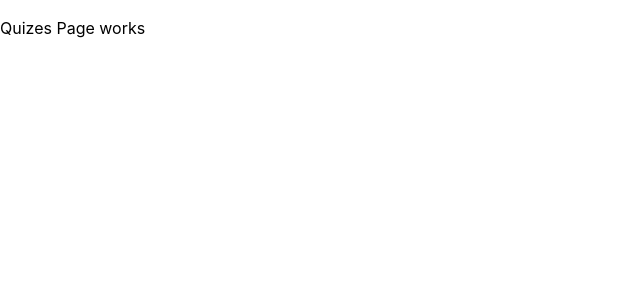
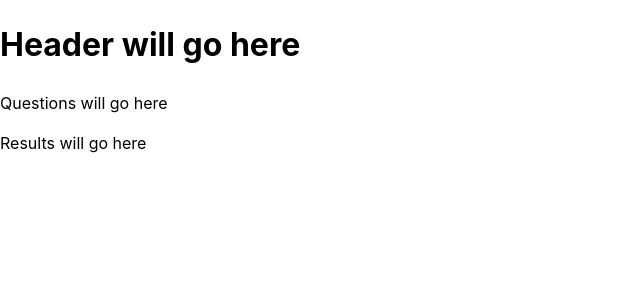
Before and after one commit to Paulvitalis200/quiz-react, a React (Vite) app: page /quiz/1 in a window 1280 px wide. Shown: the top 300 px of the page, without its empty margins (0-640 px from the left). Built offline with nearby package versions, Linux system fonts and the light colour scheme.

Commit message:
Add individual Quiz page components

```diff
--- /dev/null
+++ b/src/components/Question.tsx
@@ -0,0 +1,9 @@
+function Question() {
+  return (
+    <>
+      <p>Questions will go here</p>
+    </>
+  );
+}
+
+export default Question;
--- a/src/components/Quiz.tsx
+++ b/src/components/QuizCard.tsx
@@ -5,17 +5,17 @@ interface Props {
   quiz: QuizInterface;
 }
 
-function Quiz({ quiz }: Props) {
+function QuizCard({ quiz }: Props) {
   return (
-    <QuizCard>
+    <Card>
       <QuizImage src={quiz.img}></QuizImage>
       <QuizText>{quiz.name}</QuizText>
       <QuizText>{quiz.questions.length} questions</QuizText>
-    </QuizCard>
+    </Card>
   );
 }
 
-const QuizCard = styled.div`
+const Card = styled.div`
   width: 300px;
   min-height: 200px;
   background: #fff;
@@ -44,4 +44,4 @@ const QuizText = styled.p`
     font-weight: 700;
   }
 `;
-export default Quiz;
+export default QuizCard;
--- /dev/null
+++ b/src/components/QuizHeader.tsx
@@ -0,0 +1,9 @@
+function QuizHeader() {
+  return (
+    <>
+      <h1>Header will go here</h1>
+    </>
+  );
+}
+
+export default QuizHeader;
--- /dev/null
+++ b/src/components/Results.tsx
@@ -0,0 +1,9 @@
+function Results() {
+  return (
+    <>
+      <p>Results will go here</p>
+    </>
+  );
+}
+
+export default Results;
--- a/src/pages/HomePage.tsx
+++ b/src/pages/HomePage.tsx
@@ -2,7 +2,7 @@ import { useState } from "react";
 import { QuizInterface } from "../models/quiz";
 import styled from "styled-components";
 import data from "../data/quizes.json";
-import Quiz from "../components/Quiz";
+import QuizCard from "../components/QuizCard";
 
 function HomePage() {
   const [quizes, setQuizes] = useState<QuizInterface[] | null>(data);
@@ -24,7 +24,7 @@ function HomePage() {
         <QuizContainer>
           {quizes &&
             quizes.map((quiz: QuizInterface) => {
-              return <Quiz key={quiz.id} quiz={quiz} />;
+              return <QuizCard key={quiz.id} quiz={quiz} />;
             })}
         </QuizContainer>
       </Main>
--- a/src/pages/QuizPage.tsx
+++ b/src/pages/QuizPage.tsx
@@ -1,7 +1,22 @@
+import { useParams } from "react-router-dom";
+import data from "../data/quizes.json";
+import { QuizInterface } from "../models/quiz";
+import QuizHeader from "../components/QuizHeader";
+import Question from "../components/Question";
+import Results from "../components/Results";
+
 function QuizPage() {
+  const { id } = useParams();
+
+  const quiz = data.find((quiz: QuizInterface) => quiz.id === parseInt(id!));
+
+  console.log(quiz);
+  if (!quiz) return <>No quiz found with that ID</>;
   return (
     <>
-      <p>Quizes Page works</p>
+      <QuizHeader />
+      <Question />
+      <Results />
     </>
   );
 }
```
